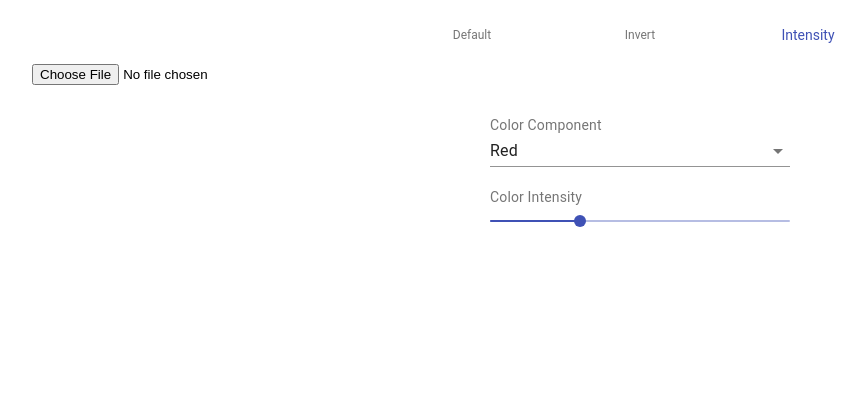
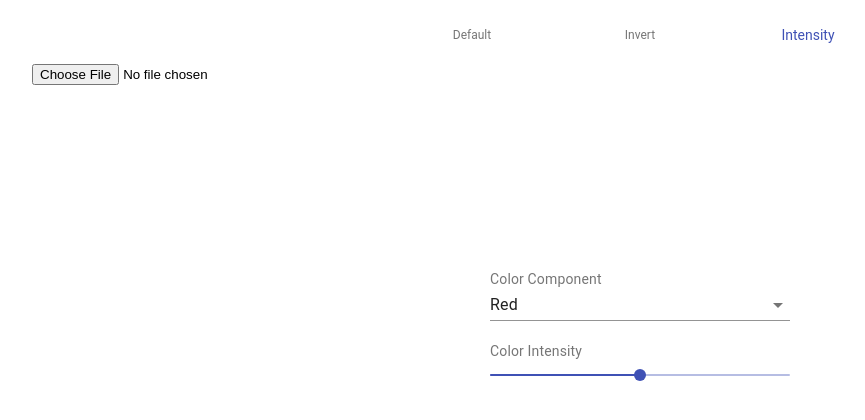
Before and after one commit to goveo/image-processing, a React (Create React App) app: page /#/invert in a window 1280 px wide. Both pictures are taken after a click on the button "Intensity". Shown: the top 420 px of the page, without its empty margins (0-865 px from the left). Built offline with nearby package versions, Linux system fonts and the light colour scheme.

Commit message:
Fixed views structure, fixed intensity slider max value

```diff
--- a/src/AppContainer.tsx
+++ b/src/AppContainer.tsx
@@ -7,9 +7,9 @@ import ImagePicker from './components/ImagePicker';
 import NavigationBar from './components/NavigationBar';
 import { ImageContext } from './context/image/ImageContext';
 import { Routes } from './routes';
-import InvertWindow from './windows/Invert.window';
-import MainWindow from './windows/Default.window';
-import IncreaseIntensityWindow from './windows/IncreaseIntensity.window';
+import DefaultView from './views/DefaultView';
+import InvertView from './views/InvertView';
+import IntensityView from './views/IntensityView';
 
 const canvasHeight = 200;
 
@@ -61,12 +61,9 @@ const AppContainer: React.FC = () => {
 
         <ImagePreviewContainer>
           <Switch>
-            <Route path={Routes.INVERT.path} render={() => <InvertWindow />} />
-            <Route
-              path={Routes.INTENSITY.path}
-              render={() => <IncreaseIntensityWindow />}
-            />
-            <Route path={Routes.DEFAULT.path} render={() => <MainWindow />} />
+            <Route path={Routes.INVERT.path} component={InvertView} />
+            <Route path={Routes.INTENSITY.path} component={IntensityView} />
+            <Route path={Routes.DEFAULT.path} component={DefaultView} />
           </Switch>
         </ImagePreviewContainer>
       </Container>
--- a/src/windows/Default.window.tsx
+++ b/src/views/DefaultView.tsx
@@ -2,7 +2,7 @@ import React, { useContext, useEffect, useRef } from 'react';
 
 import { ImageContext } from '../context/image/ImageContext';
 
-const DefaultWindow: React.FC = () => {
+const DefaultView: React.FC = () => {
   const canvasRef = useRef<HTMLCanvasElement>(null);
 
   const { imageCanvas } = useContext(ImageContext);
@@ -19,4 +19,4 @@ const DefaultWindow: React.FC = () => {
   return <canvas ref={canvasRef} />;
 };
 
-export default DefaultWindow;
+export default DefaultView;
--- a/src/windows/IncreaseIntensity.window.tsx
+++ b/src/views/IntensityView.tsx
@@ -11,16 +11,17 @@ import styled from 'styled-components';
 import { ImageContext } from '../context/image/ImageContext';
 
 type ColorComponent = 'red' | 'green' | 'blue';
+const maxIntensity = 255;
 
-const IncreaseIntensityWindow: React.FC = () => {
+const IntensityView: React.FC = () => {
   const canvasRef = useRef<HTMLCanvasElement>(null);
   const [colorComponent, setColorComponent] = useState<ColorComponent>('red');
-  const [intensity, setIntensity] = useState<number>(128);
+  const [intensity, setIntensity] = useState<number>(maxIntensity);
 
   const { imageCanvas } = useContext(ImageContext);
 
   const increaseComponentIntensity = useCallback(
-    (component: ColorComponent, value = 128) => {
+    (component: ColorComponent, value = maxIntensity) => {
       const canvasContext = canvasRef.current?.getContext('2d');
       const imageCanvasContext = imageCanvas?.getContext('2d');
       if (
@@ -79,6 +80,7 @@ const IncreaseIntensityWindow: React.FC = () => {
 
   return (
     <div>
+      <canvas ref={canvasRef} />
       <Block>
         <StepLabel>Color Component</StepLabel>
         <Select
@@ -96,11 +98,12 @@ const IncreaseIntensityWindow: React.FC = () => {
       <Block>
         <StepLabel>Color Intensity</StepLabel>
         <Slider
-          defaultValue={30}
+          defaultValue={maxIntensity / 2}
+          min={0}
+          max={maxIntensity}
           onChange={(event, value) => setIntensity(value as number)}
         />
       </Block>
-      <canvas ref={canvasRef} />
     </div>
   );
 };
@@ -109,4 +112,4 @@ const Block = styled.div`
   margin: 20px 0;
 `;
 
-export default IncreaseIntensityWindow;
+export default IntensityView;
--- a/src/windows/Invert.window.tsx
+++ b/src/views/InvertView.tsx
@@ -2,7 +2,7 @@ import React, { useCallback, useContext, useEffect, useRef } from 'react';
 
 import { ImageContext } from '../context/image/ImageContext';
 
-const InvertWindow: React.FC = () => {
+const InvertView: React.FC = () => {
   const canvasRef = useRef<HTMLCanvasElement>(null);
 
   const { imageCanvas } = useContext(ImageContext);
@@ -47,4 +47,4 @@ const InvertWindow: React.FC = () => {
   return <canvas ref={canvasRef} />;
 };
 
-export default InvertWindow;
+export default InvertView;
```
Also changed, not shown: src/routes.ts (+6 -6 lines).
